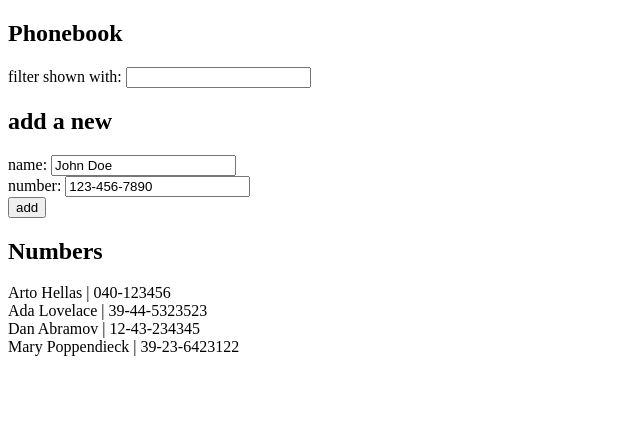
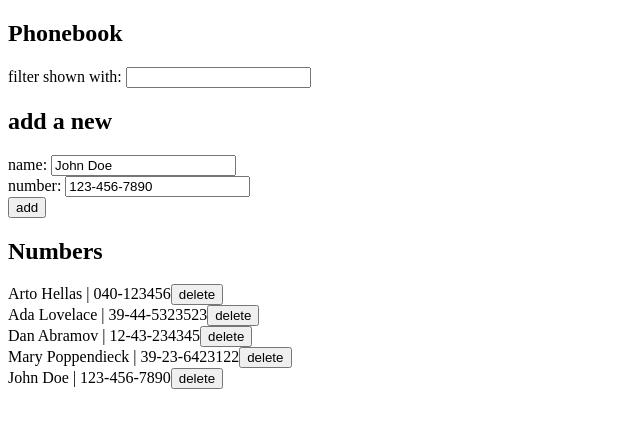
Before and after one commit to tnguyen21/fullstackopen2020, a React (Create React App) app in the folder part2/phonebook/: page / in a window 1280 px wide. Shown: the top 428 px of the page, without its empty margins (0-640 px from the left). Built offline with nearby package versions, Linux system fonts and the light colour scheme; data requests are answered from the project's data file.

Commit message:
exercises 2.15-1.17

```diff
--- a/part2/phonebook/db.json
+++ b/part2/phonebook/db.json
@@ -1,5 +1,5 @@
 {
-    "persons":[
+  "persons": [
     {
       "name": "Arto Hellas",
       "number": "040-123456",
@@ -19,6 +19,11 @@
       "name": "Mary Poppendieck",
       "number": "39-23-6423122",
       "id": 4
+    },
+    {
+      "name": "John Doe",
+      "number": "123-456-7890",
+      "id": 5
     }
   ]
 }
--- a/part2/phonebook/src/App.js
+++ b/part2/phonebook/src/App.js
@@ -1,5 +1,5 @@
 import React, { useState, useEffect } from 'react';
-import axios from 'axios';
+import phonebookService from './services/people';
 
 const Input = ({text, placeholder, onChangeHandler}) => {
   return (
@@ -27,11 +27,12 @@ const PersonsForm = ({onSubmit, inputs}) => {
   )
 }
 
-const Persons = ({ displayedPersons }) => {
+const Person = ({ person, deletePerson }) => {
   return (
-    <div>
-      {displayedPersons.map((person) => <div key={person.name}>{person.name} | {person.number}</div>)}
-    </div>
+    <form onSubmit={deletePerson}>
+      {person.name} | {person.number}
+      <button type="submit">delete</button>
+    </form>
   )
 }
 
@@ -42,11 +43,9 @@ const App = () => {
   const [search, setNewSearch] = useState('');
 
   useEffect(() => {
-    console.log("effect");
-    axios
-      .get('http://localhost:3001/persons')
+    phonebookService
+      .getAll()
       .then(response => {
-        console.log('promise fulfilled');
         setPersons(response.data);
       })
   }, [])
@@ -63,10 +62,25 @@ const App = () => {
         name: newName,
         number: newNumber,
       }
-      setPersons(persons.concat(newPerson));
-      setNewName("");
-      setNewNumber("");
+      phonebookService
+        .createPerson(newPerson)
+        .then(response => {
+          setPersons(persons.concat(response.data));
+          setNewName("");
+          setNewNumber("");
+        })
+        .catch(error => {
+          console.log(error);
+        })
     }
+  }
+
+  const deletePerson = (person) => {
+    if (window.confirm(`Do you really want to delete ${person.name}?`)) {
+      phonebookService
+        .deletePerson(person.id)
+    }
+
   }
 
   const handleNameChange = (event) => {
@@ -93,7 +107,13 @@ const App = () => {
         ]
       } />
       <h2>Numbers</h2>
-      <Persons displayedPersons={displayedPersons} />
+      {displayedPersons.map((person) =>
+        <Person
+          key={person.id}
+          person={person}
+          deletePerson={() => deletePerson(person)}
+        />
+      )}
     </div>
   )
 }
--- /dev/null
+++ b/part2/phonebook/src/services/people.js
@@ -0,0 +1,20 @@
+import axios from 'axios';
+const baseurl = 'http://localhost:3001/persons'
+
+const getAll = () => {
+    return axios.get(baseurl);
+}
+
+const createPerson = newObject => {
+    return axios.post(baseurl, newObject);
+}
+
+const updatePerson = (id, newObject) => {
+    return axios.put(`${baseurl}/${id}`, newObject);
+}
+
+const deletePerson = id => {
+    return axios.delete(`${baseurl}/${id}`);
+}
+
+export default { getAll, createPerson, updatePerson, deletePerson }
```
Lines whose indentation alone changed are shown as unchanged.
